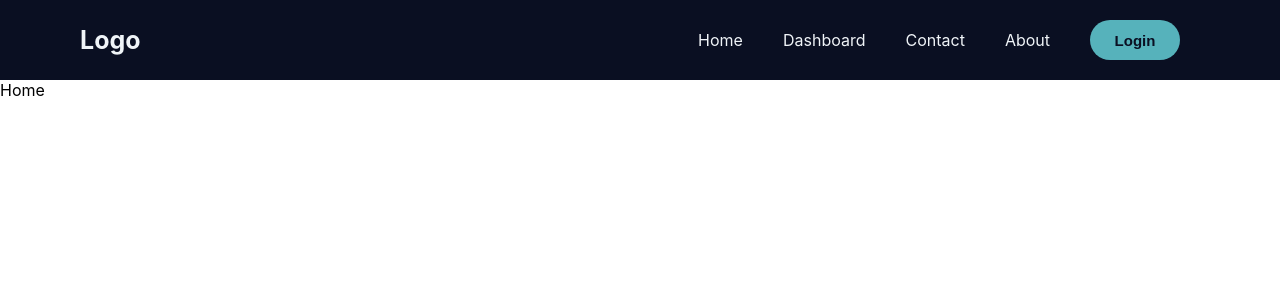
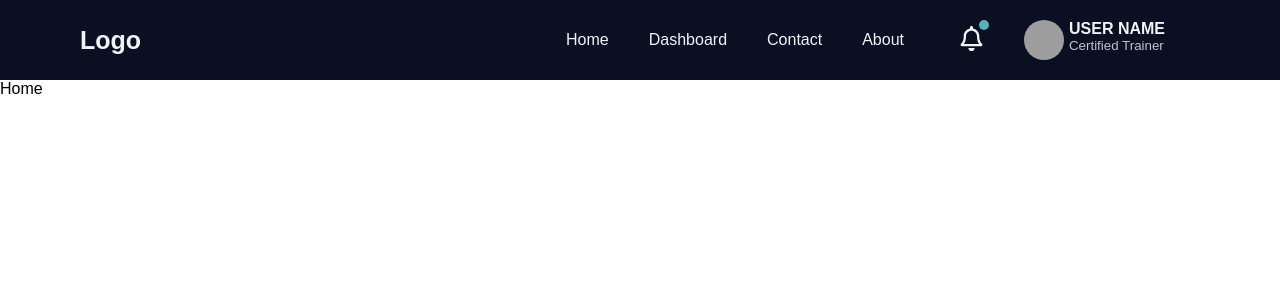
Before and after one commit to Asfar-07/GYM-Project-, a React (Create React App) app in the folder frontend/: page / in a window 1280 px wide. Shown: the top 300 px of the page. Built offline with nearby package versions, Linux system fonts and the light colour scheme; grey boxes are pictures that could not be loaded.

Commit message:
Update Dashboard #2 (add graph)

```diff
--- a/frontend/package.json
+++ b/frontend/package.json
@@ -12,6 +12,7 @@
     "react-icons": "^5.5.0",
     "react-router-dom": "^7.11.0",
     "react-scripts": "5.0.1",
+    "recharts": "^3.6.0",
     "web-vitals": "^2.1.4"
   },
   "scripts": {
--- /dev/null
+++ b/frontend/src/components/Navbar/NavProfile.jsx
@@ -0,0 +1,30 @@
+import React, { useState } from "react";
+import "./navprofile.css";
+export default function NavProfile() {
+  const [accountdiv, setAccountDiv] = useState(false);
+  return (
+    <div  className="main-h-ur-p" onClick={()=>{
+      accountdiv ? setAccountDiv(false) : setAccountDiv(true);
+    }}>
+      <div className="header-user-profile">
+        <img src="https://i.pravatar.cc/40" alt="trainer" />
+        <div className="header-username">
+          <strong>USER NAME</strong>
+          <small>Certified Trainer</small>
+        </div>
+      </div>
+      {
+        accountdiv &&
+        <div className="header-s-account">
+        <ul>
+          <li><a href="/">My Account</a></li>
+          <li><a href="/user/manage/dashboard">Profile</a></li>
+          <li><a href="/">Settings</a></li>
+          <li><a href="/">Logout</a></li>
+        </ul>
+      </div>
+      }
+
+    </div>
+  );
+}
--- a/frontend/src/components/Navbar/Navbar.jsx
+++ b/frontend/src/components/Navbar/Navbar.jsx
@@ -1,5 +1,8 @@
 import React from "react";
 import "./navbar.css";
+import NavProfile from "./NavProfile";
+import NotifyIcon from "../UI/NotifyIcon";
+
 export default function Navbar() {
   return (
     <div className="Navbar">
@@ -18,10 +21,14 @@ export default function Navbar() {
           <li>
             <a href="/">About</a>
           </li>
-          <li>
+          {/* <li>
             <a href="/">
               <button className="btn">Login</button>
             </a>
+          </li> */}
+          <li style={{display:"flex", alignItems:'center'}}>
+            <NotifyIcon />
+             < NavProfile />
           </li>
         </ul>
       </nav>
--- /dev/null
+++ b/frontend/src/components/Navbar/navprofile.css
@@ -0,0 +1,75 @@
+.main-h-ur-p{
+  position: relative;
+}
+.header-user-profile{
+  display: flex;
+  gap: 5px;
+  padding:5px 15px;
+  border-radius: 10px;
+  cursor: pointer;
+}
+.header-user-profile:hover{
+  background-color: var(--secondary-bg-color);
+}
+.header-user-profile:active{
+  background-color: var(--secondary-bg-color);
+  border: 2px solid var(--primary-text-color);
+}
+.header-username{
+  display: flex;
+  flex-direction: column;
+}
+.header-user-profile strong {
+  color: var(--primary-text-color);
+}
+
+.header-user-profile small {
+  color: var(--secondary-text-color);
+}
+
+.header-user-profile img {
+  border-radius: 50%;
+}
+.header-s-account{
+  position: absolute;
+  right: 0;
+  z-index: 5;
+  width: 250px;
+  margin-top: 10px;
+  background-color: var(--secondary-bg-color);
+  border: 1px solid var(--primary-bg-color);
+  border-radius: 10px;
+  /* padding: 5px 0 */
+}
+.header-s-account ul{
+  margin: 0;
+  padding: 0;
+  list-style: none;
+}
+.header-s-account ul li{
+  display: flex;
+  align-items: center;
+  width: 100%;
+  padding:5px;
+
+}
+.header-s-account ul li a{
+   display: flex;
+  align-items: center;
+  width: 100%;
+  text-decoration: none;
+  color: white;
+  padding: 5px 10px;
+  border-radius: 5px;
+}
+.header-s-account ul li a:hover{
+  background-color: var(--primary-bg-color);
+}
+.header-s-account ul >:first-child{
+  margin: 5px 0;
+  border-bottom: 2px solid var(--primary-bg-color);
+}
+.header-s-account ul >:last-child{
+    margin: 5px 0;
+  border-top: 2px solid var(--primary-bg-color);
+}
--- /dev/null
+++ b/frontend/src/components/UI/NotifyIcon.jsx
@@ -0,0 +1,14 @@
+import React from "react";
+import './notifyicon.css'
+import { FaRegBell} from "react-icons/fa";
+
+export default function NotifyIcon() {
+  return (
+    <div className="header-notify-bell">
+      <button>
+        <FaRegBell />
+        <samp></samp>
+      </button>
+    </div>
+  );
+}
--- /dev/null
+++ b/frontend/src/components/UI/notifyicon.css
@@ -0,0 +1,26 @@
+.header-notify-bell{
+  margin-right: 10px;
+  position: relative;
+}
+.header-notify-bell button{
+  background-color: transparent;
+  color: var(--primary-text-color);
+  border: 0;
+  font-size: 25px;
+  cursor: pointer;
+  padding:5px 15px;
+  border-radius: 10px;
+
+}
+.header-notify-bell button:hover{
+  background-color: var(--secondary-bg-color);
+}
+.header-notify-bell samp{
+  position: absolute;
+  top: 0;
+  right: 10px;
+  width: 10px;
+  height: 10px;
+  background-color: var(--symbol-color);
+  border-radius: 50%;
+}
--- a/frontend/src/index.css
+++ b/frontend/src/index.css
@@ -1,8 +1,6 @@
 body {
   margin: 0;
-  font-family: -apple-system, BlinkMacSystemFont, 'Segoe UI', 'Roboto', 'Oxygen',
-    'Ubuntu', 'Cantarell', 'Fira Sans', 'Droid Sans', 'Helvetica Neue',
-    sans-serif;
+  font-family: sans-serif;
   -webkit-font-smoothing: antialiased;
   -moz-osx-font-smoothing: grayscale;
 }
```
Also changed, not shown: frontend/src/pages/Dashboard/AnnualIncome.jsx (added, +97 -0 lines), 1 other file (tests, documents, lock files or other folders).
